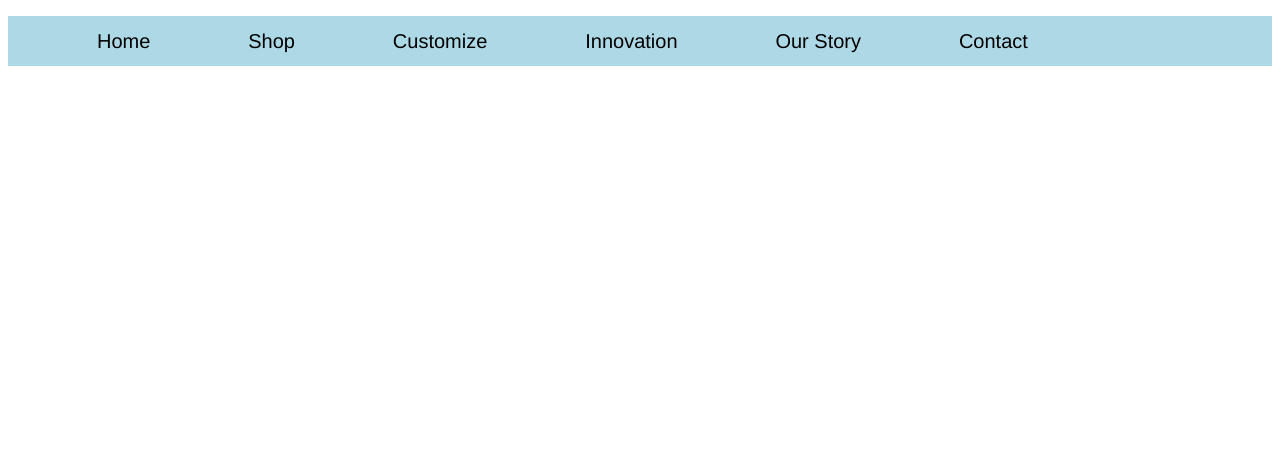
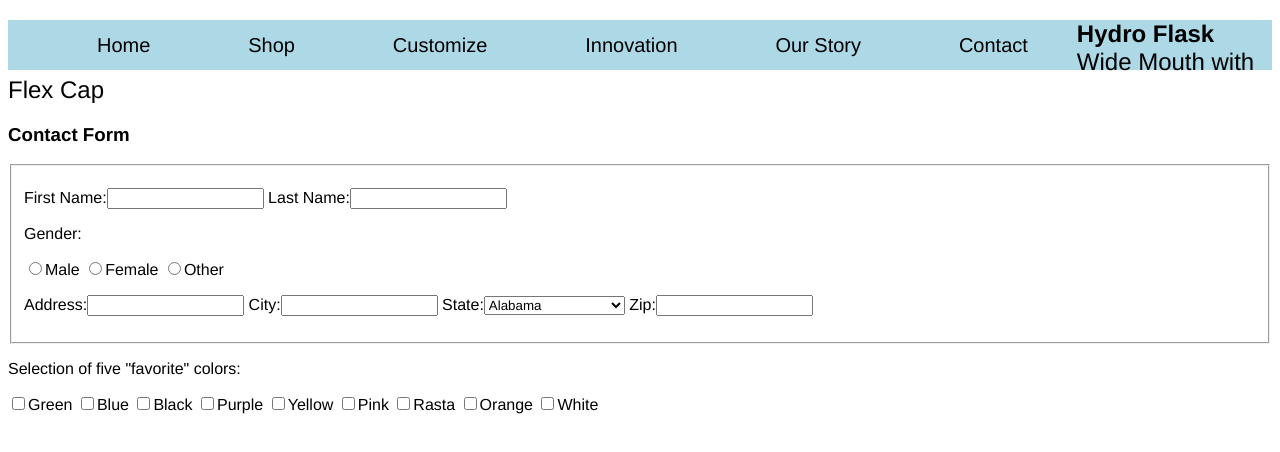
Before and after one commit to trinitybaublits/Lab5-Tables, a plain HTML site: page contact.html in a window 1280 px wide. Drawn offline with Linux system fonts and the light colour scheme.

Commit message:
progress

```diff
--- a/contact.html
+++ b/contact.html
@@ -18,6 +18,102 @@
 		</ul>
 
 		<!--addded nav bar for top-->
+		<h1>Hydro Flask</h1>
+		<h2>Wide Mouth with Flex Cap</h2>
+		<h3>Contact Form</h3>
+
+		<form>
+
+		<div>
+			<fieldset><p>First Name:<input type="text" name="first name"/>
+
+			Last Name:<input type="text" name="last name"/></p>
+
+			<p>Gender:</p>
+			<p><input type="radio" name="classification" value="male" />Male
+			<input type="radio" name="classification" value="female" />Female
+			<input type="radio" name="classification" value="other" />Other
+			</p>
+
+			<p>Address:<input type="text" name="address"/>
+
+			City:<input type="text" name="city"/>
+
+			State:<select>
+	<option value="AL">Alabama</option>
+	<option value="AK">Alaska</option>
+	<option value="AZ">Arizona</option>
+	<option value="AR">Arkansas</option>
+	<option value="CA">California</option>
+	<option value="CO">Colorado</option>
+	<option value="CT">Connecticut</option>
+	<option value="DE">Delaware</option>
+	<option value="DC">District Of Columbia</option>
+	<option value="FL">Florida</option>
+	<option value="GA">Georgia</option>
+	<option value="HI">Hawaii</option>
+	<option value="ID">Idaho</option>
+	<option value="IL">Illinois</option>
+	<option value="IN">Indiana</option>
+	<option value="IA">Iowa</option>
+	<option value="KS">Kansas</option>
+	<option value="KY">Kentucky</option>
+	<option value="LA">Louisiana</option>
+	<option value="ME">Maine</option>
+	<option value="MD">Maryland</option>
+	<option value="MA">Massachusetts</option>
+	<option value="MI">Michigan</option>
+	<option value="MN">Minnesota</option>
+	<option value="MS">Mississippi</option>
+	<option value="MO">Missouri</option>
+	<option value="MT">Montana</option>
+	<option value="NE">Nebraska</option>
+	<option value="NV">Nevada</option>
+	<option value="NH">New Hampshire</option>
+	<option value="NJ">New Jersey</option>
+	<option value="NM">New Mexico</option>
+	<option value="NY">New York</option>
+	<option value="NC">North Carolina</option>
+	<option value="ND">North Dakota</option>
+	<option value="OH">Ohio</option>
+	<option value="OK">Oklahoma</option>
+	<option value="OR">Oregon</option>
+	<option value="PA">Pennsylvania</option>
+	<option value="RI">Rhode Island</option>
+	<option value="SC">South Carolina</option>
+	<option value="SD">South Dakota</option>
+	<option value="TN">Tennessee</option>
+	<option value="TX">Texas</option>
+	<option value="UT">Utah</option>
+	<option value="VT">Vermont</option>
+	<option value="VA">Virginia</option>
+	<option value="WA">Washington</option>
+	<option value="WV">West Virginia</option>
+	<option value="WI">Wisconsin</option>
+	<option value="WY">Wyoming</option>
+</select>
+
+			Zip:<input type="text" name="zip"/></p></fieldset>
+
+			<p>Selection of five "favorite" colors:</p>
+			<p>
+				<input type="checkbox" name="color" value="green"/>Green
+				<input type="checkbox" name="color" value="blue"/>Blue
+				<input type="checkbox" name="color" value="black"/>Black
+				<input type="checkbox" name="color" value="purple"/>Purple
+				<input type="checkbox" name="color" value="yellow"/>Yellow
+				<input type="checkbox" name="color" value="pink"/>Pink
+				<input type="checkbox" name="color" value="rasta"/>Rasta
+				<input type="checkbox" name="color" value="orange"/>Orange
+				<input type="checkbox" name="color" value="white"/>White
+			</p>
+
+
+
+
+		</div>
+
+		</form>
 
 	</nav>
 </body>
--- a/css/styles.css
+++ b/css/styles.css
@@ -9,6 +9,7 @@ nav {
 	background-color: lightblue;
 	width:100%;
 	height: 50px;
+
 
 }
 
```
